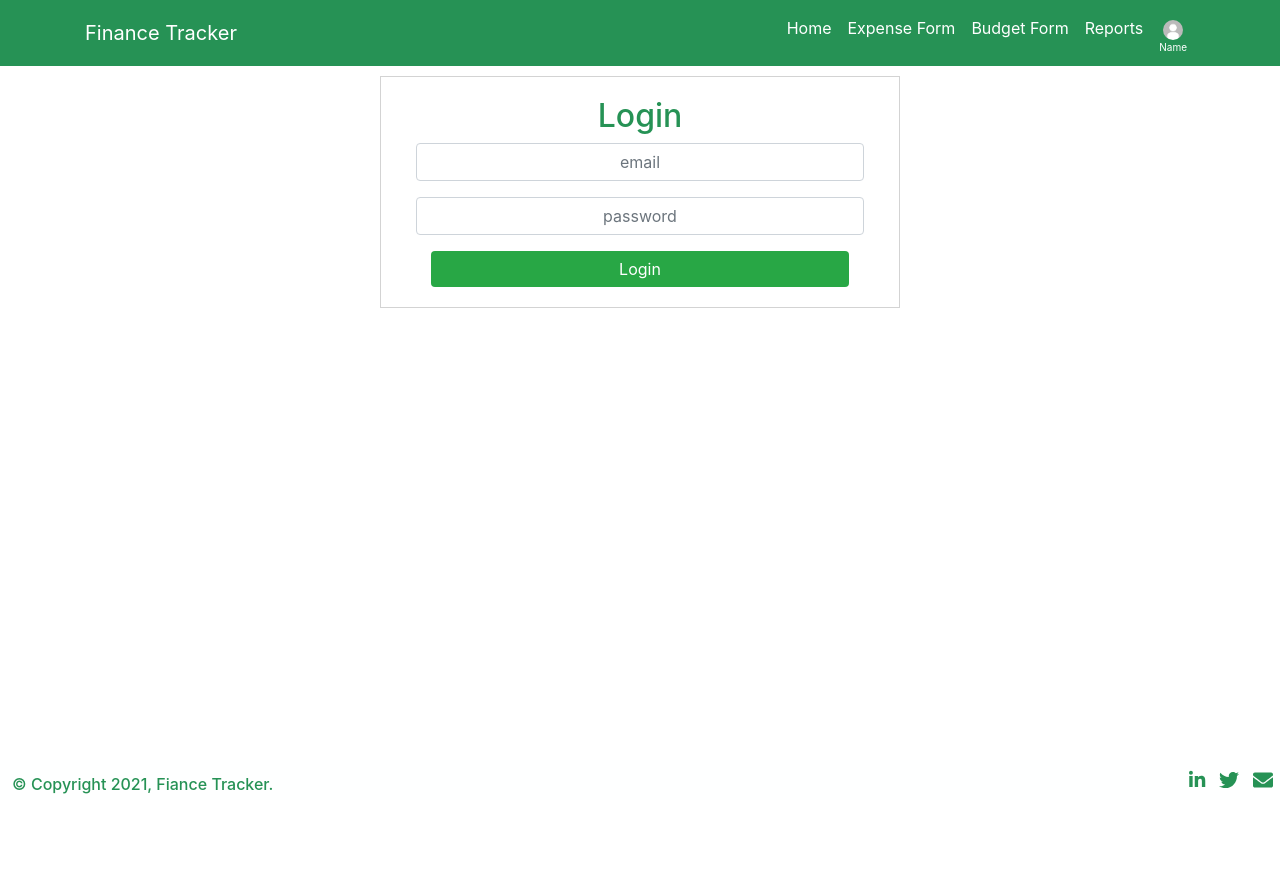
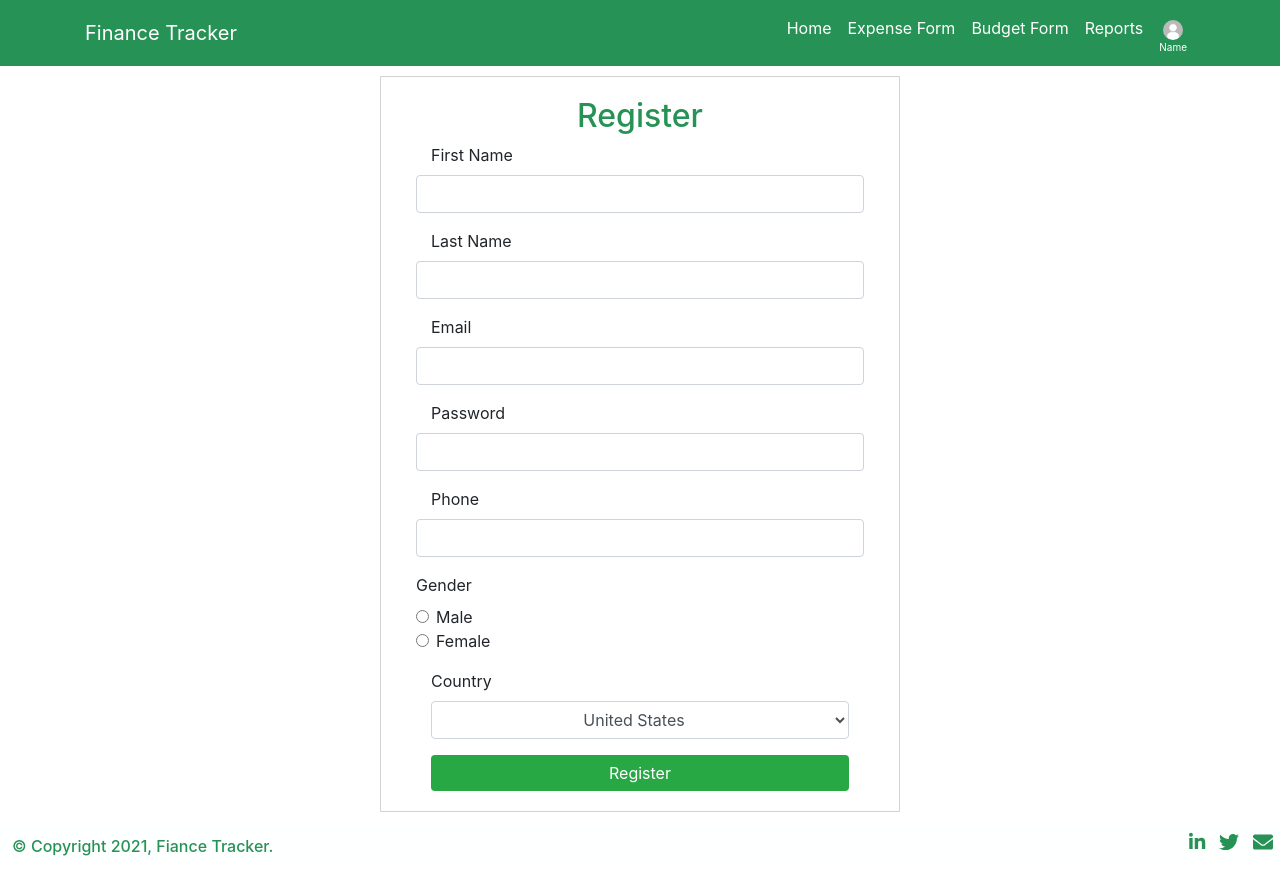
Before and after one commit to BrendaQu/project2-finance-tracker, a React (Create React App) app: page / in a window 1280 px wide. Before the commit the page ends 804 px from the top, so only its background shows below. Built offline with nearby package versions, Linux system fonts and the light colour scheme.

Commit message:
register form added

```diff
--- a/src/App.js
+++ b/src/App.js
@@ -1,5 +1,6 @@
 import './App.css';
 import LoginPage from './pages/LoginPage';
+import RegisterPage from './pages/RegisterPage';
 import UserBudgetPage from './pages/UserBudgetPage';
 import UserExpensePage from './pages/UserExpensePage';
 //import {BrowserRouter as Router, Route, Routes} from 'react-router-dom';
@@ -9,7 +10,8 @@ function App() {
     <div>
         {/* <UserBudgetPage /> */}
         {/* <UserExpensePage /> */}
-        <LoginPage />
+        {/* <LoginPage /> */}
+        <RegisterPage />
     </div>
   );
 }
--- a/src/componenets/Footer/style.css
+++ b/src/componenets/Footer/style.css
@@ -5,7 +5,7 @@ footer {
     width: 100%;
     height: 40px;
     bottom: 0;
-    position: absolute;
+    position: relative;
 }
 
 footer h6{
--- a/src/componenets/Register/index.js
+++ b/src/componenets/Register/index.js
@@ -1 +1,74 @@
 //Brenda
+import React, { useState } from "react";
+
+const Register = () => {
+    const [user, setUser] = useState({
+        firstName: '',
+        lastName: '',
+        email: '',
+        password: '',
+        phone: '',
+        gender: '',
+        country: ''
+    })
+
+    const countries = ['United States', 'Canada', 'Australia', 'United Kingdom', 'Japan', 'France', 'Mexico'];
+    return (
+        <div className="container">
+            <div className="row">
+                <div className="col-lg-3"></div>
+                <div className="col-lg-6">
+                    <div className="wrapper default-form">
+                        <h2>Register</h2>
+                        <form>
+                            <div className="form-group row">
+                                <label className="col-sm-4" htmlFor="">First Name</label>
+                                <input type="text" className="form-control" name="FirstName" />
+                            </div>
+                            <div className="form-group row">
+                                <label className="col-sm-4" htmlFor="">Last Name</label>
+                                <input type="text" className="form-control" name="LastName" />
+                            </div>
+                            <div className="form-group row">
+                                <label className="col-sm-4" htmlFor="">Email</label>
+                                <input type="text" className="form-control" name="Email" />
+                            </div>
+                            <div className="form-group row">
+                                <label className="col-sm-4" htmlFor="">Password</label>
+                                <input type="password" className="form-control" name="LastName" />
+                            </div>
+                            <div className="form-group row">
+                                <label className="col-sm-4" htmlFor="">Phone</label>
+                                <input type="text" className="form-control" name="LastName" />
+                            </div>
+                            <div className="form-group row">
+                                <label htmlFor="">Gender</label>
+                                <div className="form-check col-12">
+                                    <input className="form-check-input" type="radio" id="male" name="gender" value="Male" />
+                                    <label className="form-check-label" for="male">Male </label>
+                                </div>
+                                <div className="form-check col-12">
+                                    <input className="form-check-input" type="radio" id="female" name="gender" value="Female" />
+                                    <label className="form-check-label" for="female">Female </label>
+                                </div>
+                            </div>
+                            <div className="form-group">
+                                <label htmlFor="">Country</label>
+                                <select className="form-control" name="country">
+                                    {
+                                        countries.map(country => <option value={country}>{country}</option>)
+                                    }
+                                </select>
+                            </div>
+
+                            <button type="submit" className="btn btn-success col-12">Register</button>
+                        </form>
+                    </div>
+                </div>
+                <div className="col-lg-3"></div>
+            </div>
+        </div>
+    )
+}
+
+export default Register;
--- a/src/pages/RegisterPage/index.js
+++ b/src/pages/RegisterPage/index.js
@@ -0,0 +1,16 @@
+import React from "react";
+import NavbarUser from '../../componenets/NavbarUser';
+import Register from '../../componenets/Register';
+import Footer from '../../componenets/Footer';
+
+const RegisterPage = () => {
+    return (
+        <>
+            <NavbarUser />
+            <Register />
+            <Footer />
+        </>
+    )
+}
+
+export default RegisterPage;
```
